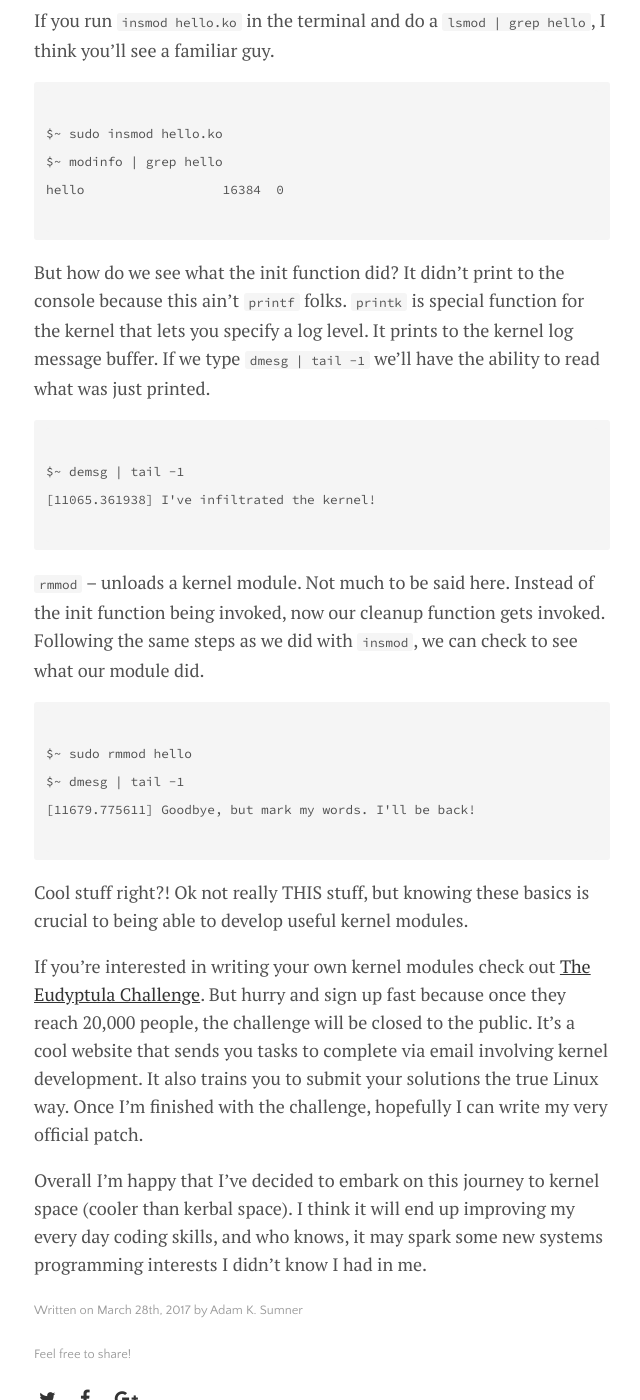
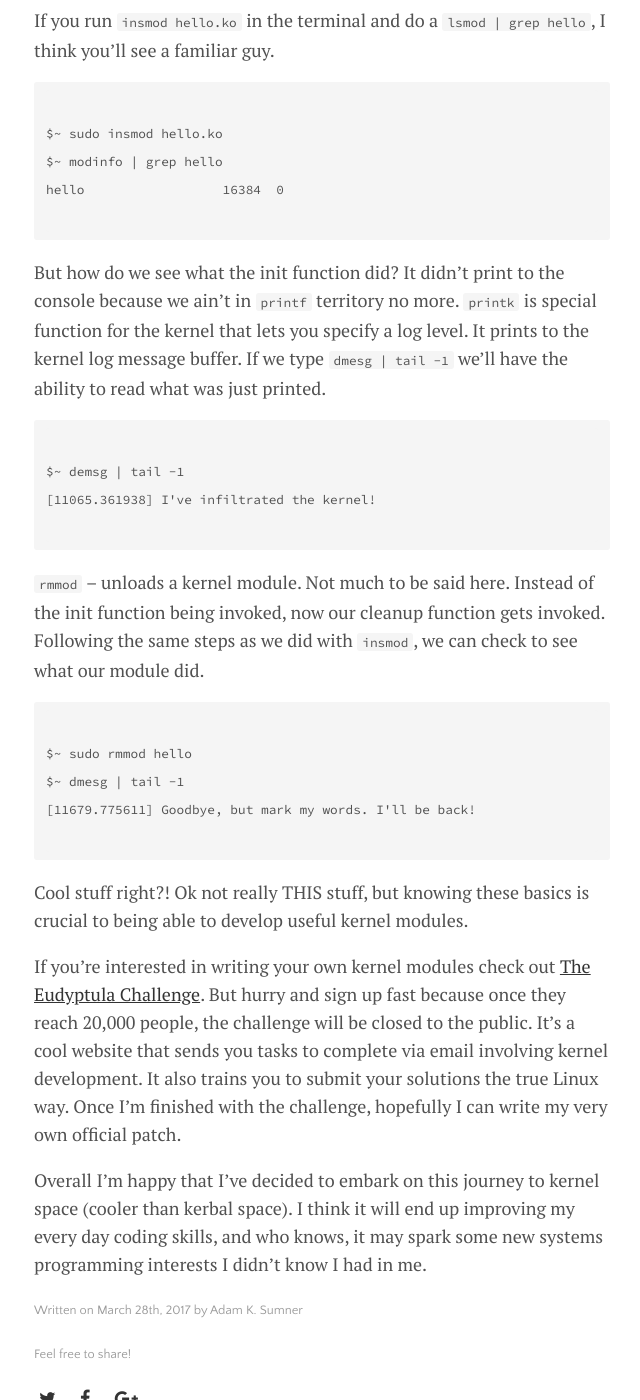
Before and after one commit to Flamacue/flamacue.github.io, a Jekyll site: the page built from _posts/2017-03-28-My-First-Kernel-Module.md, in a window 1280 px wide and 1400 px high, scrolled down 4136 px. Shown: the whole window, without its empty margins (318-958 px from the left). Built offline with Jekyll 4.4.1, drawn with Linux system fonts in a browser that asks for light colours; nearby versions of some CDN libraries.

Commit message:
fix typo

````diff
--- a/_posts/2017-03-28-My-First-Kernel-Module.md
+++ b/_posts/2017-03-28-My-First-Kernel-Module.md
@@ -120,7 +120,7 @@ hello                  16384  0
 
 ```
 
-But how do we see what the init function did? It didn't print to the console because this ain't `printf` folks. `printk` is special function for the kernel that lets you specify a log level. It prints to the kernel log message buffer. If we type `dmesg | tail -1` we'll have the ability to read what was just printed.
+But how do we see what the init function did? It didn't print to the console because we ain't in `printf` territory no more. `printk` is special function for the kernel that lets you specify a log level. It prints to the kernel log message buffer. If we type `dmesg | tail -1` we'll have the ability to read what was just printed.
 
 ```
 
@@ -141,6 +141,6 @@ $~ dmesg | tail -1
 
 Cool stuff right?! Ok not really THIS stuff, but knowing these basics is crucial to being able to develop useful kernel modules.
 
-If you're interested in writing your own kernel modules check out [The Eudyptula Challenge](http://www.eudyptula-challenge.org). But hurry and sign up fast because once they reach 20,000 people, the challenge will be closed to the public. It's a cool website that sends you tasks to complete via email involving kernel development. It also trains you to submit your solutions the true Linux way. Once I'm finished with the challenge, hopefully I can write my very official patch.
+If you're interested in writing your own kernel modules check out [The Eudyptula Challenge](http://www.eudyptula-challenge.org). But hurry and sign up fast because once they reach 20,000 people, the challenge will be closed to the public. It's a cool website that sends you tasks to complete via email involving kernel development. It also trains you to submit your solutions the true Linux way. Once I'm finished with the challenge, hopefully I can write my very own official patch.
 
 Overall I'm happy that I've decided to embark on this journey to kernel space (cooler than kerbal space). I think it will end up improving my every day coding skills, and who knows, it may spark some new systems programming interests I didn't know I had in me.
````
